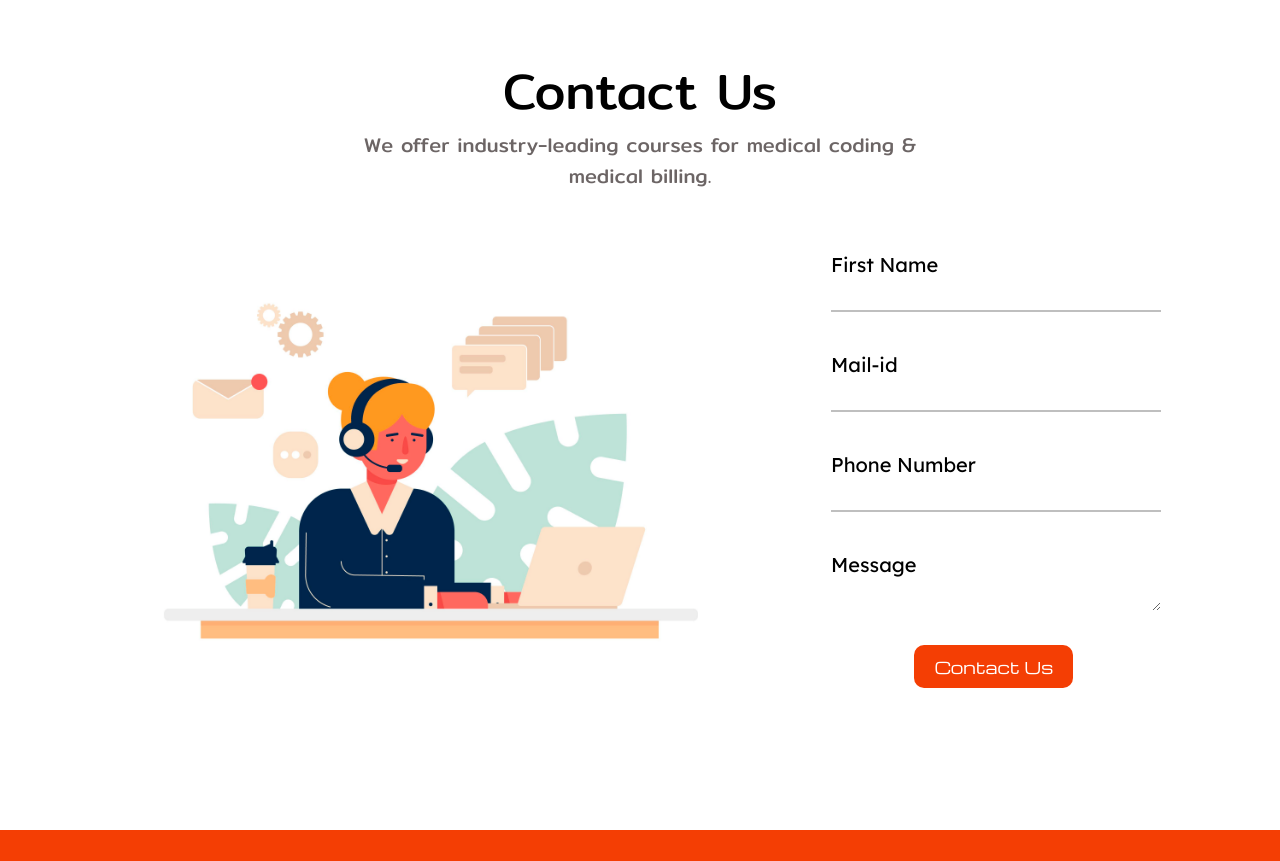
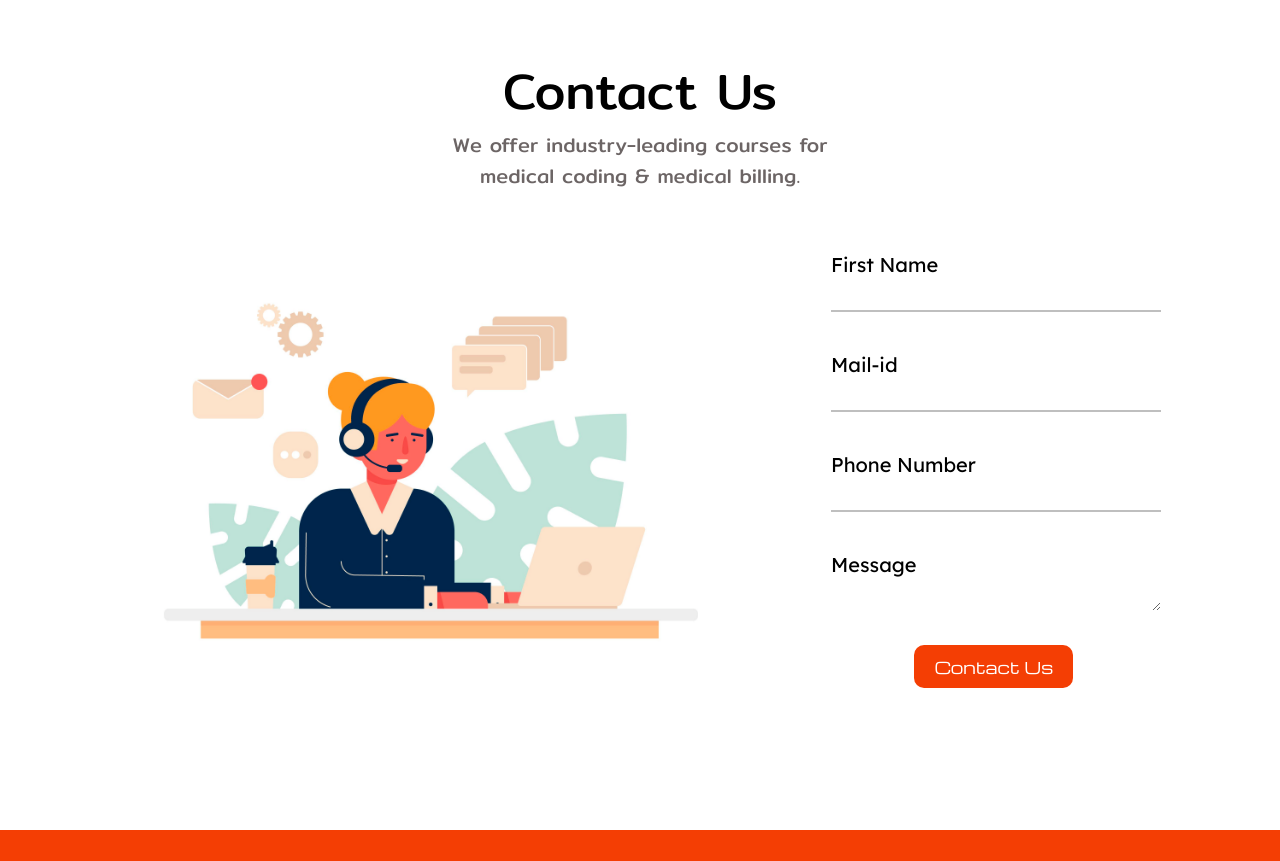
Before and after one commit to THILAKV007/sunshineacademy, a React (Create React App) app: page / in a window 1280 px wide. Shown: the part 3800-4661 px from the top of the page. Built offline with nearby package versions, Linux system fonts and the light colour scheme; a web font is replaced by a local one.

Commit message:
tab done

```diff
--- a/src/pages/Contact_us/contact_us.js
+++ b/src/pages/Contact_us/contact_us.js
@@ -92,10 +92,23 @@ const ContactUs = forwardRef((props, ref) => {
       </motion.div>
 
       <motion.div variants={childVariant}>
-        <SubTitle>
+        <Box
+          sx={{
+            color: '#6c6565',
+            marginTop: '2px',
+            fontFamily: 'Mitr, sans-serif',
+            fontSize: { xs: '15px', md: '20px' },
+            textAlign: 'center',
+            fontStyle: 'normal',
+            fontWeight: 300,
+            lineHeight: 'normal',
+            mx: { xs: 2, sm: 'auto' },
+            maxWidth: '450px',
+          }}
+        >
           We offer industry-leading courses for medical coding & medical
           billing.
-        </SubTitle>
+        </Box>
       </motion.div>
 
       <Box
```
